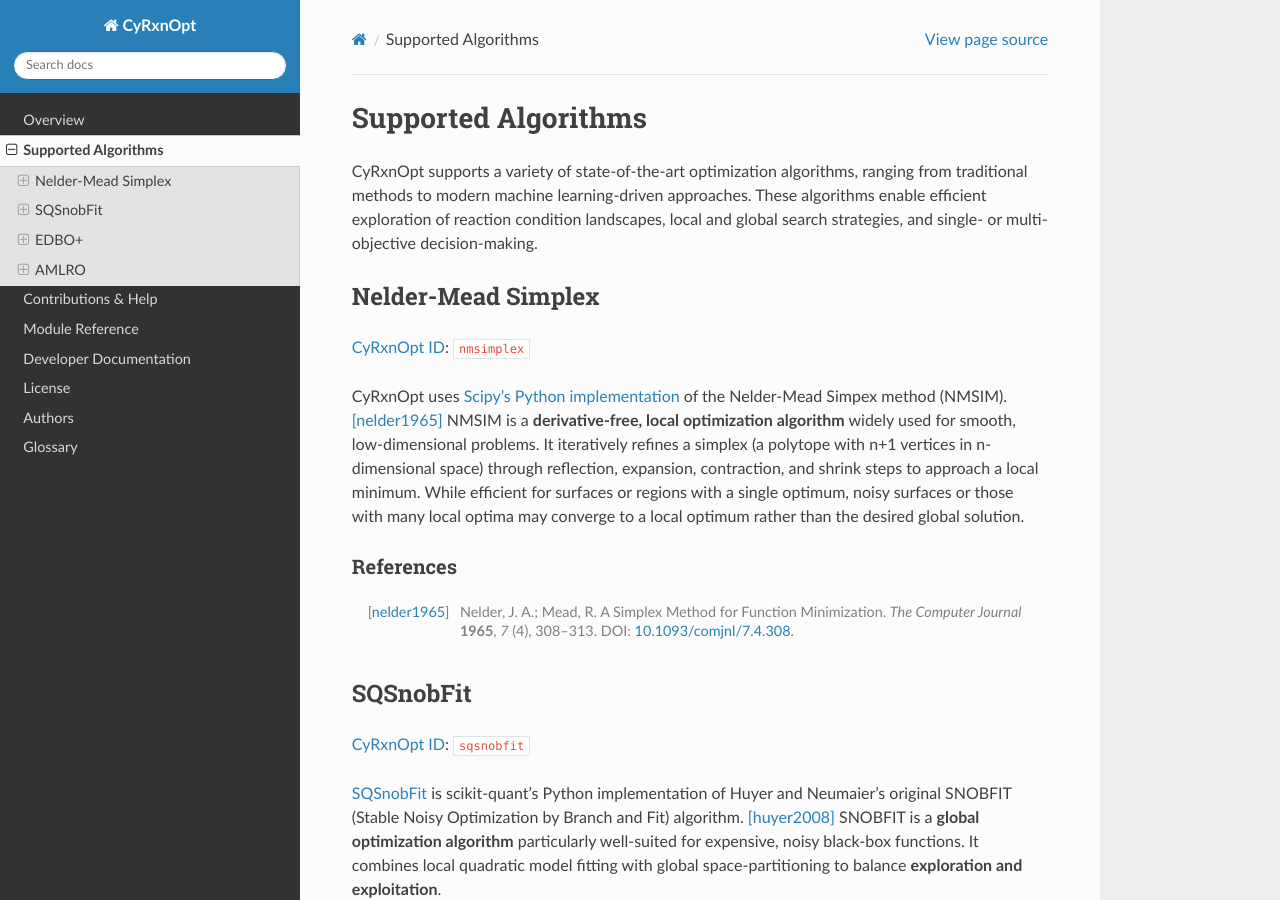
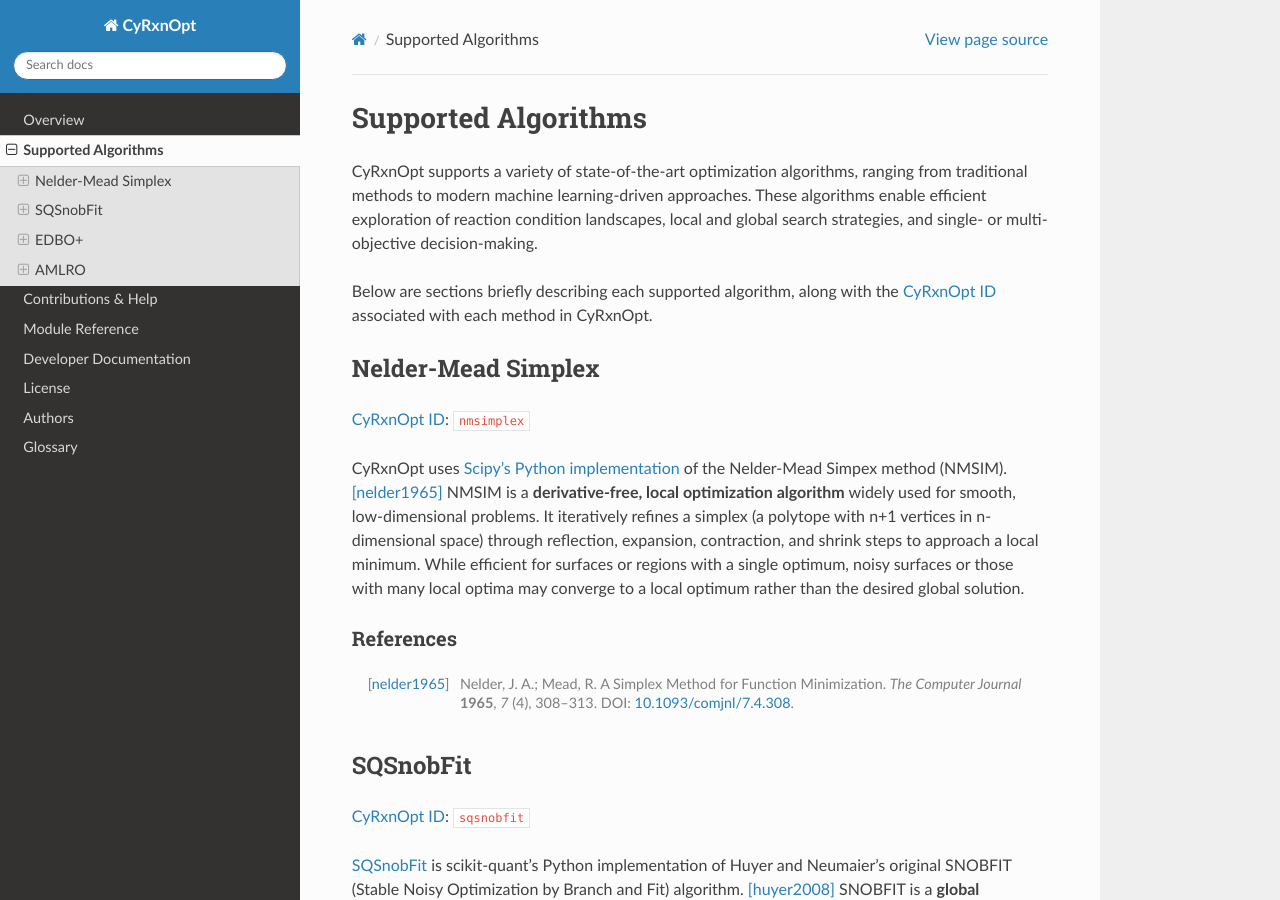
Before and after one commit to RxnRover/CyRxnOpt, a Sphinx documentation site: the page built from docs/source/supported_algorithms.rst, in a window 1280 px wide and 900 px high. Built offline with Sphinx 7.4.7 and the Read the Docs theme 3.1.0, drawn with Linux system fonts in a browser that asks for light colours.

Commit message:
Add brief purpose and description of supported algorithm subsections [no ci]

```diff
--- a/docs/source/supported_algorithms.rst
+++ b/docs/source/supported_algorithms.rst
@@ -7,6 +7,9 @@
 from traditional methods to modern machine learning-driven approaches. These
 algorithms enable efficient exploration of reaction condition landscapes, local
 and global search strategies, and single- or multi-objective decision-making.
+
+Below are sections briefly describing each supported algorithm, along with the
+:term:`CyRxnOpt ID` associated with each method in CyRxnOpt.
 
 Nelder-Mead Simplex
 -------------------
```
